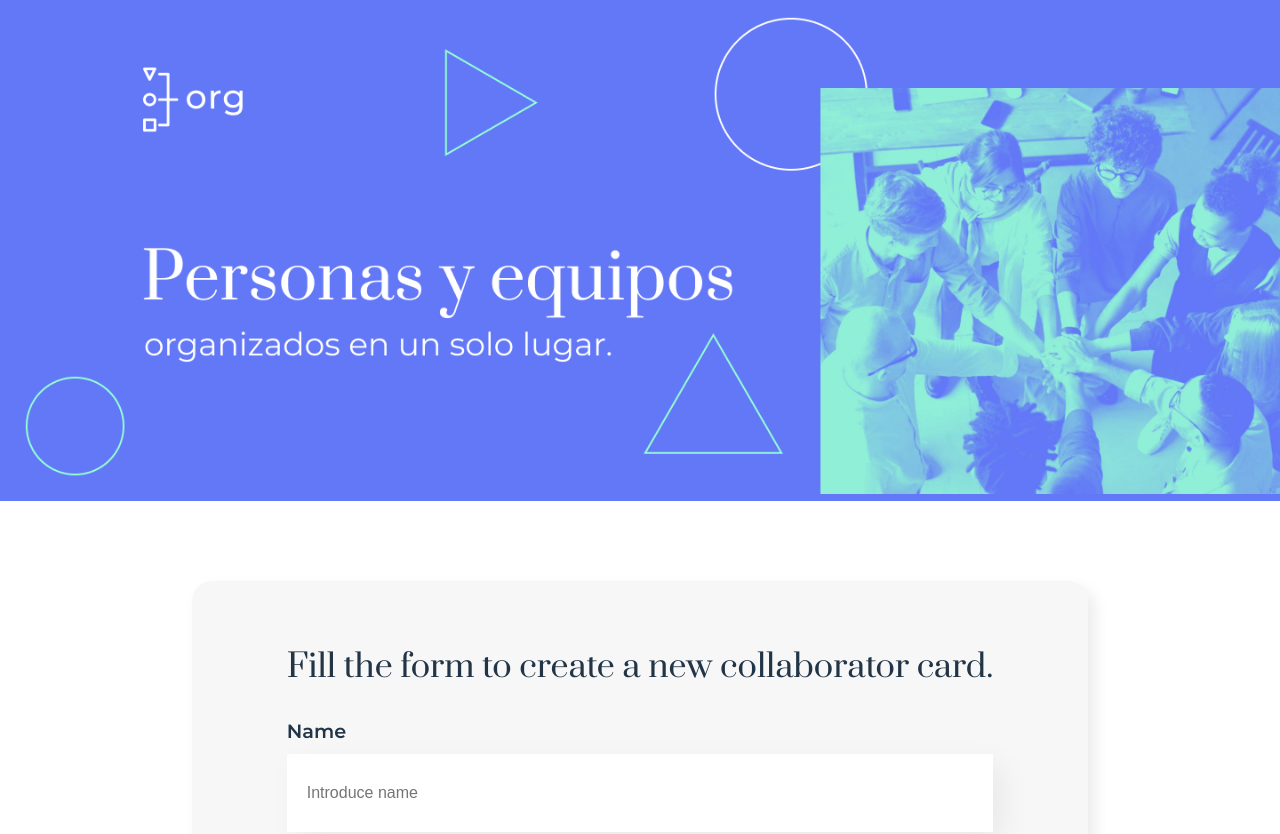
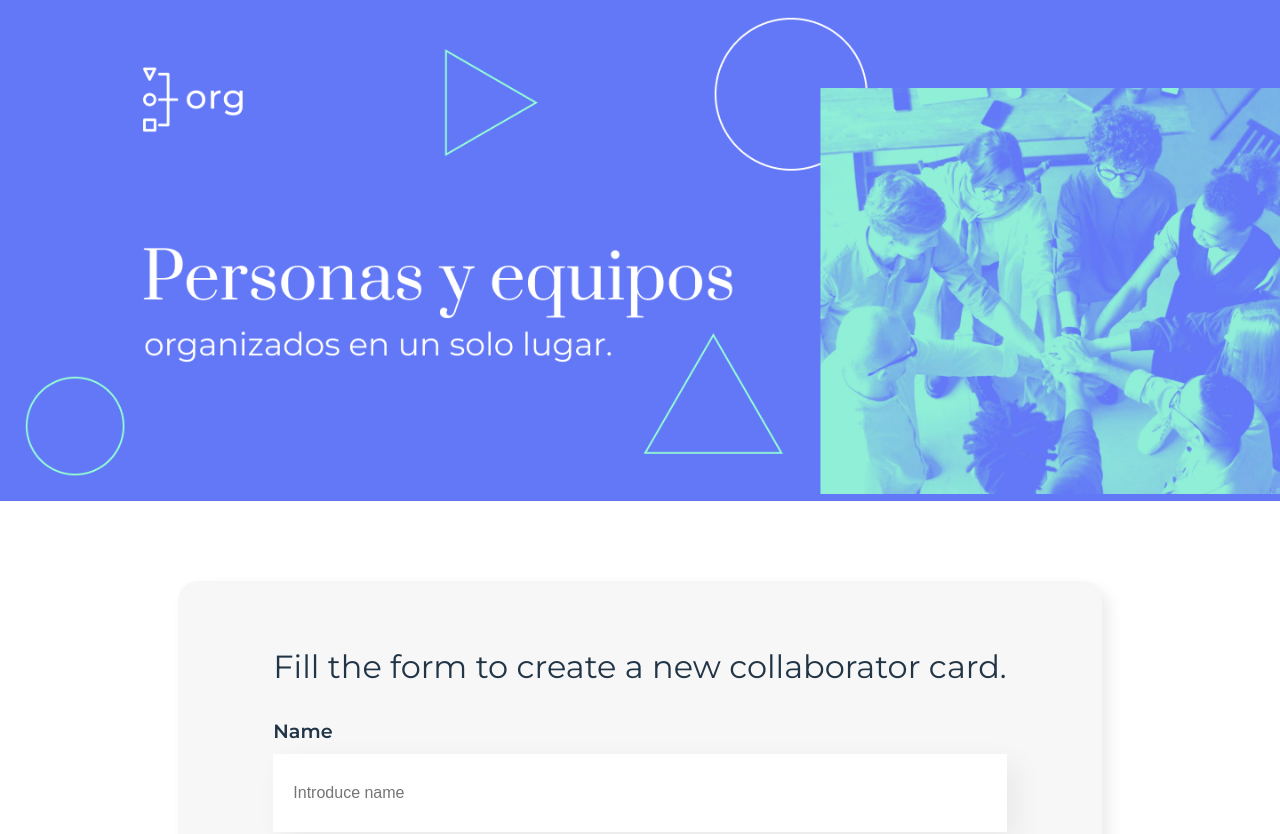
Before and after one commit to AbrahamOliden/react-org, a React (Vite) app: page / in a window 1280 px wide. Shown: the top 834 px of the page. Built offline with nearby package versions, Linux system fonts and the light colour scheme.

Commit message:
remove style from other component

```diff
--- a/src/App.css
+++ b/src/App.css
@@ -2,10 +2,6 @@
   max-width: 1280px;
   margin: 0 auto;
   text-align: center;
-}
-
-.title {
-  font-family: 'Prata', serif;
 }
 
 @media (prefers-reduced-motion: no-preference) {
```
